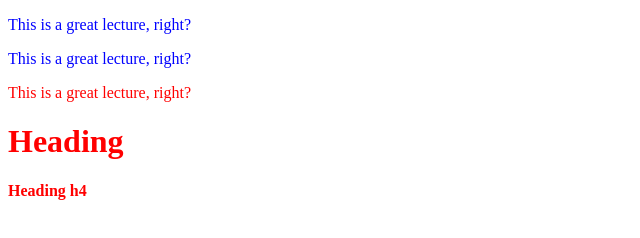
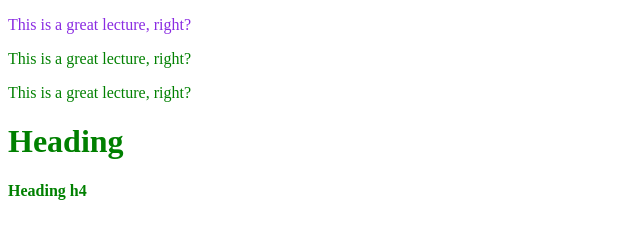
Before and after one commit to sharon1160/learning-html, a plain HTML site: page 03_CSS/5_id_classes.html in a window 1280 px wide. Shown: the whole page, without its empty margins (0-640 px from the left). Drawn offline with Linux system fonts and the light colour scheme.

Commit message:
Creating style for an ID and a Class.

```diff
--- a/03_CSS/css/1_style.css
+++ b/03_CSS/css/1_style.css
@@ -12,3 +12,13 @@ p, h1, h4 {
 div p {
     color: blue;
 }
+
+/* ID */
+#first-para {
+    color: blueviolet;
+}
+
+/* Class */
+.first-para {
+    color: green;
+}
```
